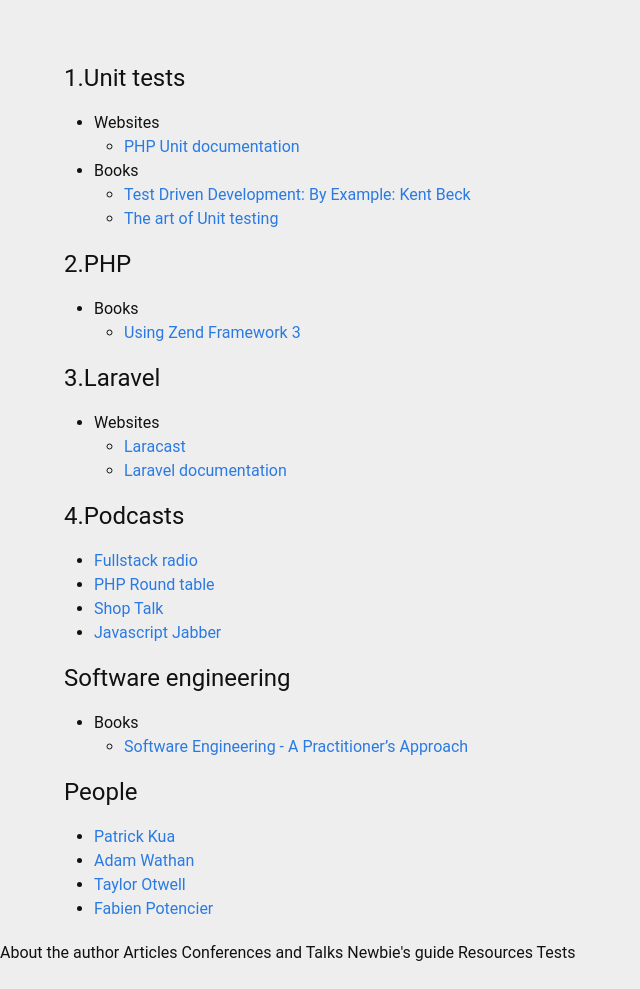
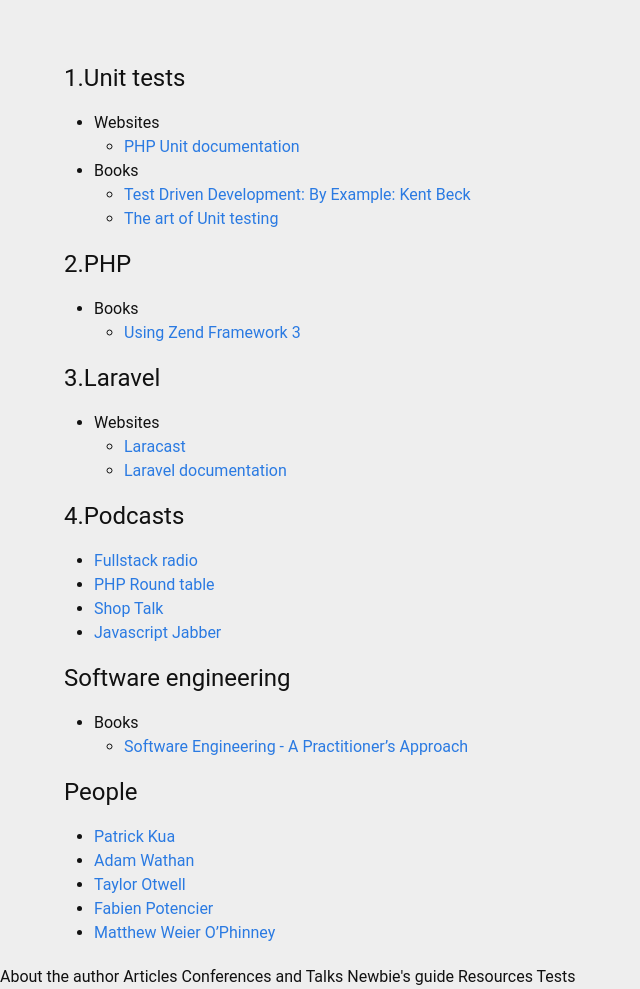
Before and after one commit to tiepdotme/marabesi.com, a Jekyll site: the page built from resources.md, in a window 1280 px wide. Shown: the whole page, without its empty margins (0-640 px from the left). Built offline with Jekyll 4.4.1, drawn with Linux system fonts in a browser that asks for light colours; comment, search, counter and statistics services are not loaded; before the commit the page ends 965 px from its top, so only the background shows below that.

Commit message:
Update resources.md
Added Matthew Weier O'Phinney as a resource

```diff
--- a/resources.md
+++ b/resources.md
@@ -53,3 +53,4 @@ author:
 * [Adam Wathan](https://adamwathan.me/)
 * [Taylor Otwell](https://medium.com/@taylorotwell)
 * [Fabien Potencier](http://fabien.potencier.org/)
+* [Matthew Weier O'Phinney](https://mwop.net/)
```
